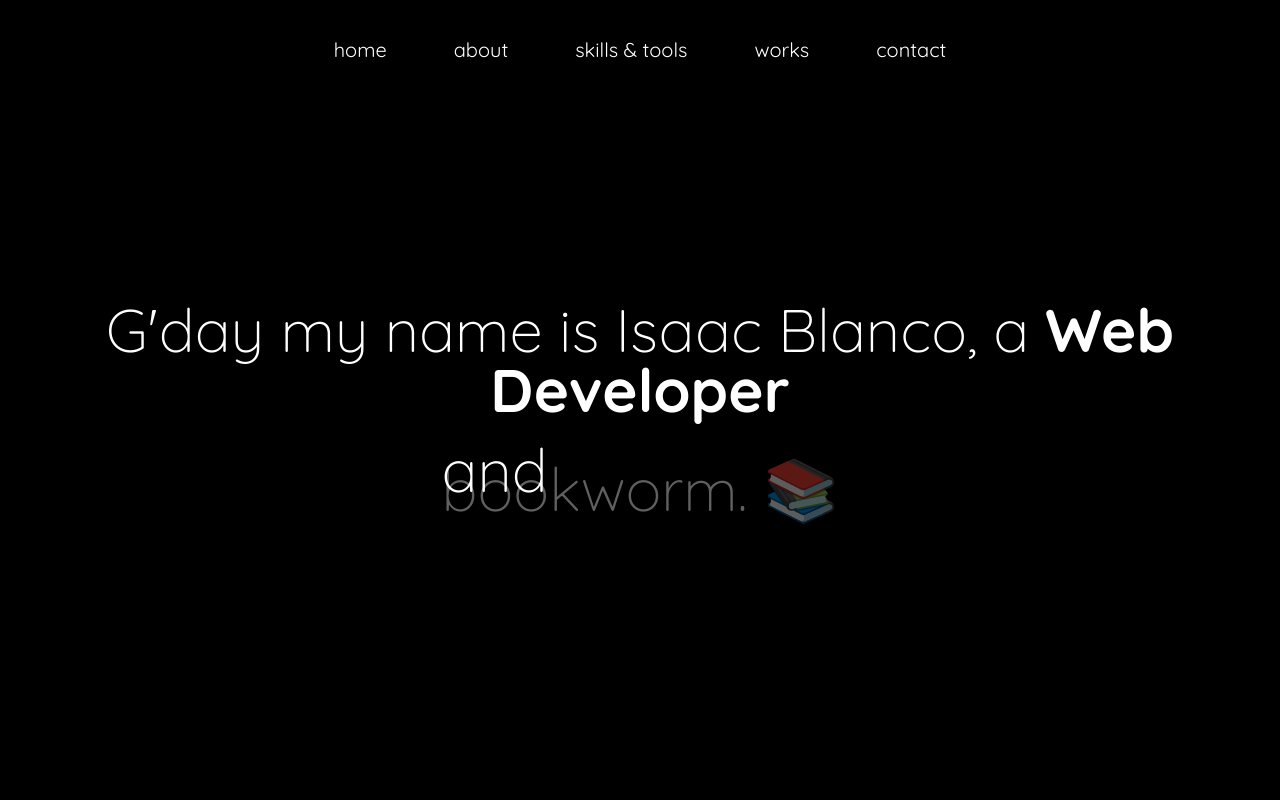
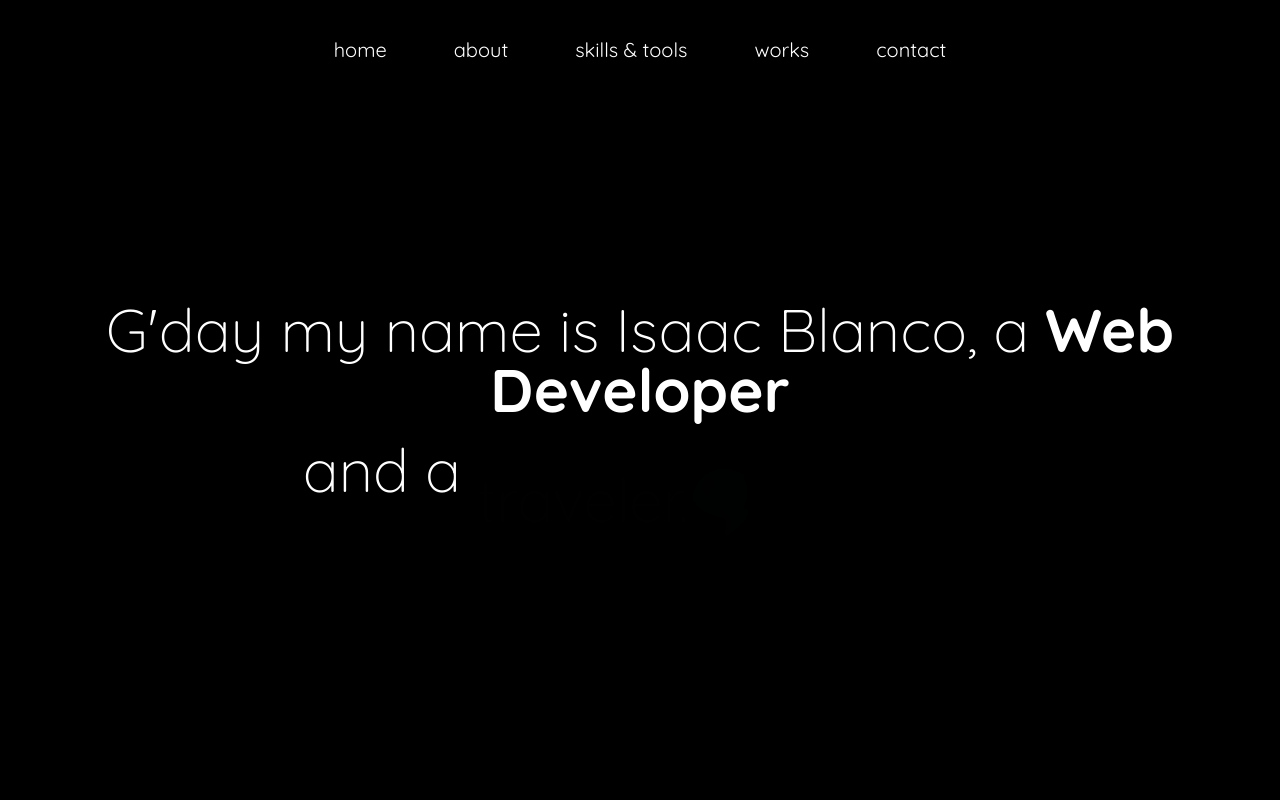
Before and after one commit to AlejandroBlanco2001/Portfolio, a React (Vite) app: page / in a window 1280 px wide. Shown: the top 800 px of the page. Built offline with nearby package versions, Linux system fonts and the light colour scheme.

Commit message:
last animations

```diff
--- a/src/components/TextAnimator.tsx
+++ b/src/components/TextAnimator.tsx
@@ -4,17 +4,17 @@ const TextAnimator = () => {
     const [index, setIndex] = useState<number>(0);
 
     const pharses: string[] = [
-        "optimist. 🥛",
-        "bookworm. 📚",
-        "gymnast. 🤸",
-        "traveler. 🌎",
-        "data scientist. 👨‍🔬",
+        "optimist.🥛",
+        "bookworm.📚",
+        "gymnast.🤸",
+        "traveler.🌎",
+        "data scientist.👨‍🔬",
     ];
 
     useEffect(() => {
         const interval = setInterval(() => {
             setIndex((prev) => (prev + 1) % pharses.length);
-        }, 4000);
+        }, 2000);
 
         return () => clearInterval(interval);
     }, [index]);
@@ -27,7 +27,7 @@ const TextAnimator = () => {
                     <span className="highlight">Web Developer</span>{" "}
                 </h1>
                 <h1>
-                    <span className="lock-text">and</span>{" "}
+                    <span className="lock-text">and a </span>{" "}
                     <span className="pharse-animated">{pharses[index]}</span>
                 </h1>
             </div>
--- a/src/styles/index.scss
+++ b/src/styles/index.scss
@@ -1,4 +1,4 @@
-@import url('https://fonts.googleapis.com/css2?family=Mukta:wght@300&family=Quicksand:wght@300;400;500;600;700&display=swap');
+    @import url('https://fonts.googleapis.com/css2?family=Mukta:wght@300&family=Quicksand:wght@300;400;500  ;600;700&display=swap');
 
     $work-frames-color: #FB2576, #D7BB27, #85ED7C;
 
@@ -7,9 +7,20 @@ $work-frames-color: #FB2576, #D7BB27, #85ED7C;
             opacity: 1;
             transform: translateY(0);
         }
-    90%{
+        100%{
             opacity: 0;
             transform: translateY(30px);
+        }
+    }
+
+    @keyframes text-animation-enter{
+        0% {
+            opacity: 0;
+            transform: translateY(30px);
+        }
+        100%{
+            opacity: 0;
+            transform: translateY(0px);
         }
     }
 
@@ -86,7 +97,7 @@ body {
 
         .main-wrapper{
             display: block;
-        margin-top: 200px;
+            margin-top: 200px;;
 
             h1{
                 text-align: center;
@@ -99,13 +110,12 @@ body {
                 font-weight: bold;
             }
 
-        .lock-text{
-            position: absolute;
-        }
-
             .pharse-animated{
                 display: inline-block;
-            animation: text-animation-exit 3.5s infinite ease-in-out;
+                width: 500px;
+                text-align: left;
+                animation: text-animation-exit 2s infinite;
+                animation-delay: 1s;
             }
         }
     }
```
Also changed, not shown: src/components/Button.tsx (added). Lines whose indentation alone changed are shown as unchanged.
